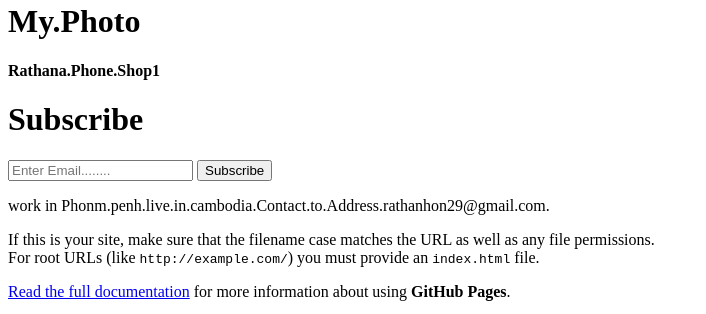
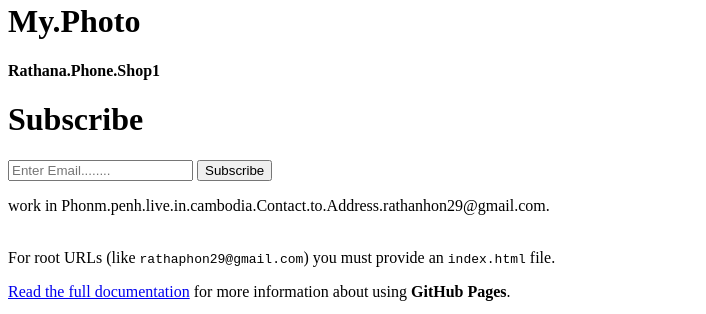
Before and after one commit to phonRathana/google-sign-in, a website: page Index.html in a window 1280 px wide. Shown: the part 46-360 px from the top of the page, without its empty margins (0-706 px from the left). Drawn offline with Linux system fonts and the light colour scheme.

Commit message:
Update Index.html

```diff
--- a/Index.html
+++ b/Index.html
@@ -4,6 +4,7 @@
   <head>
     <meta http-equiv="Content-type" content="text/html; charset=utf-8">
     <meta http-equiv="Content-Security-Policy" content="default-src 'none'; style-src 'unsafe-inline'; img-src data:; connect-src 'self'">
+    <meta name="description" content="contact rathanaphon29@gmail.com">
     <meta name="description" content="website">
     <title>Rathana.Phone.Shop1</title>
     <style type="text/css" media="screen">
@@ -28,9 +29,8 @@
       </p>
 
       <p>
-        If this is your site, make sure that the filename case matches the URL
-        as well as any file permissions.<br>
-        For root URLs (like <code>http://example.com/</code>) you must provide an
+        <br>
+        For root URLs (like <code>rathaphon29@gmail.com</code>) you must provide an
         <code>index.html</code> file.
       </p>
 
```
